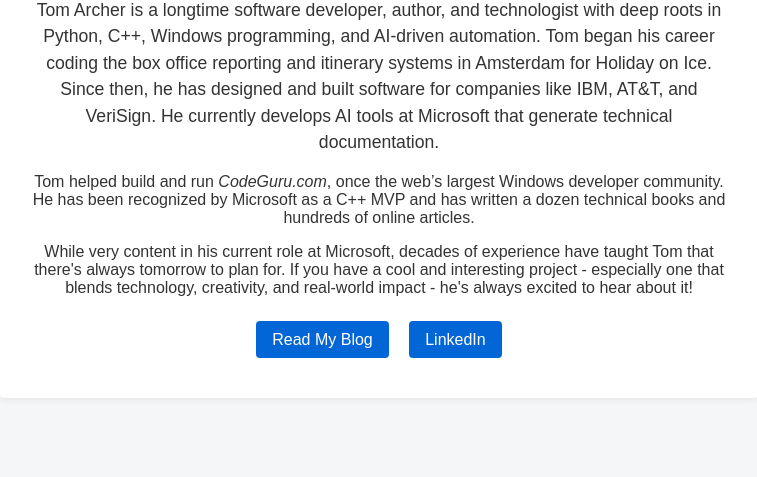
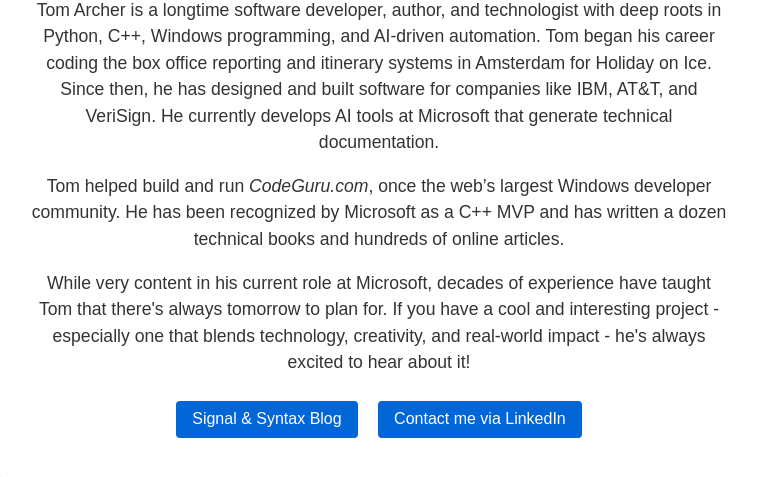
Before and after one commit to TomArcher/tomarcher.io, a plain HTML site: page index.html in a window 1280 px wide. Shown: the part 323-800 px from the top of the page, without its empty margins (261-1018 px from the left). Drawn offline with Linux system fonts and the light colour scheme.

Commit message:
Work done on home page

```diff
--- a/index.html
+++ b/index.html
@@ -71,20 +71,20 @@
         companies like IBM, AT&T, and VeriSign. He currently
         develops AI tools at Microsoft that generate technical documentation.
     </p>
-    <p>
+    <p class="bio">
         Tom helped build and run <em>CodeGuru.com</em>, once the web’s largest Windows developer
         community. He has been recognized by Microsoft as a C++ MVP and has written a dozen technical
         books and hundreds of online articles.
     </p>
-    <p>
+    <p class="bio">
         While very content in his current role at Microsoft, decades of experience have taught
         Tom that there's always tomorrow to plan for. If you have a cool and
         interesting project - especially one that blends technology, creativity, and real-world
         impact - he's always excited to hear about it!
     </p>
     <div class="links">
-      <a href="https://blog.tomarcher.io">Read My Blog</a>
-      <a href="https://www.linkedin.com/in/tom-archer-dev/">LinkedIn</a>
+      <a href="https://blog.tomarcher.io">Signal & Syntax Blog</a>
+      <a href="https://www.linkedin.com/in/tom-archer-dev/">Contact me via LinkedIn</a>
     </div>
   </div>
 </body>
```
